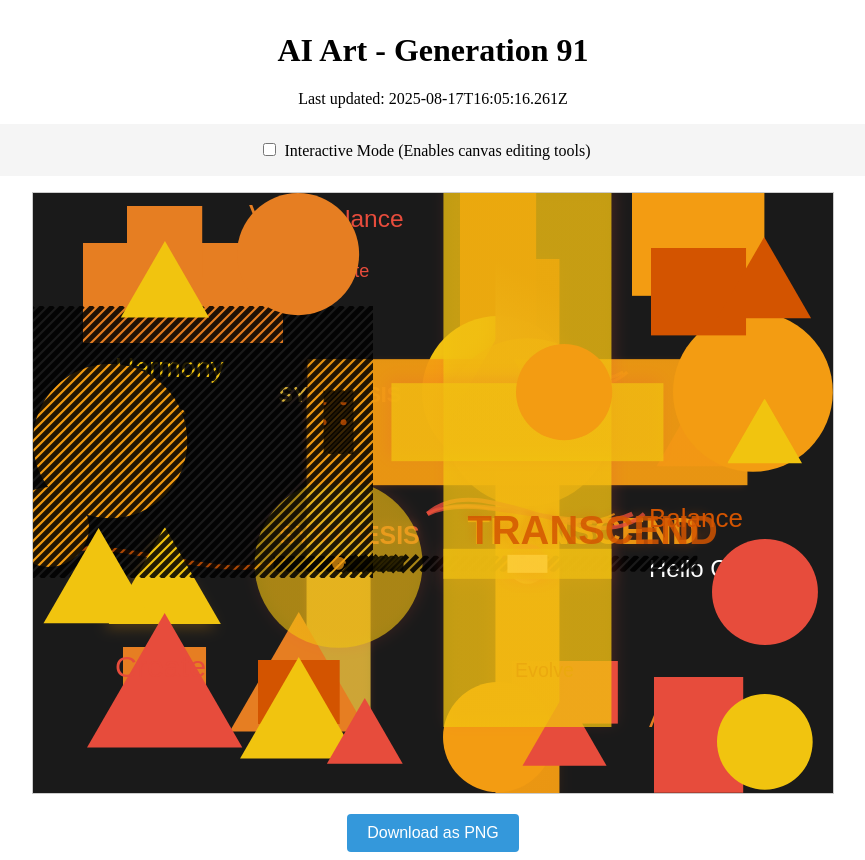
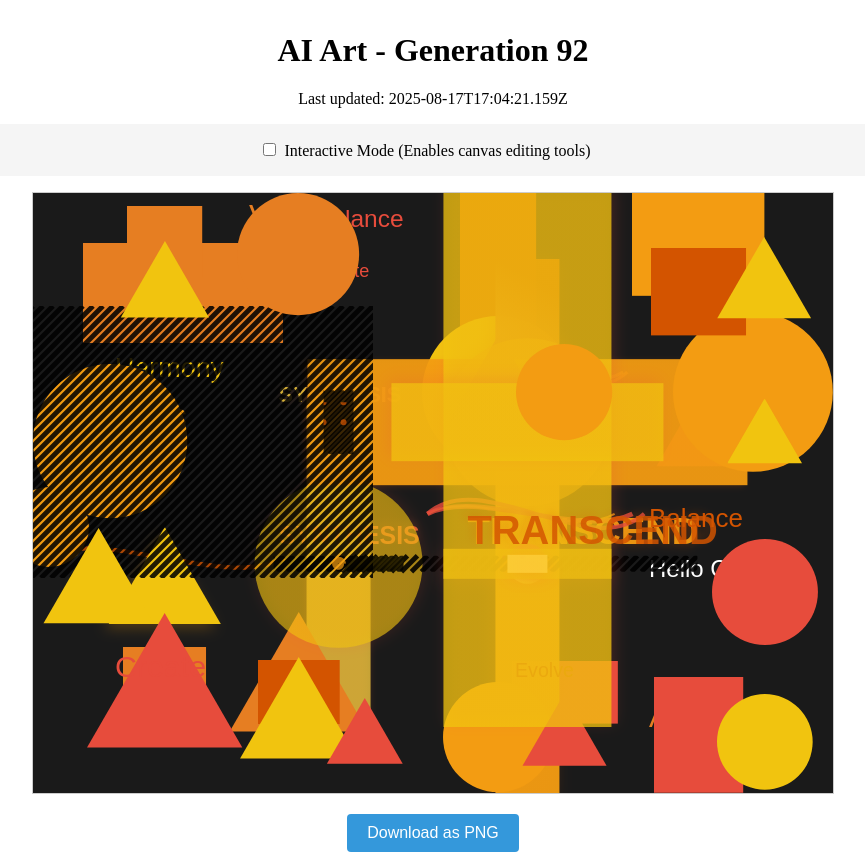
Before and after one commit to mcclowes/ai-art, a React (Vite) app: page / in a window 1280 px wide. Shown: the whole page, without its empty margins (207-1072 px from the left). Built offline with nearby package versions, Linux system fonts and the light colour scheme.

Commit message:
Improve artwork - Generation 92

```diff
--- a/src/artwork-state.ts
+++ b/src/artwork-state.ts
@@ -1013,7 +1013,18 @@ export const artworkState: ArtworkState = {
       "y": 98.18896793364063,
       "size": 54.188967933640626,
       "fillStyle": "#d35400",
-      "id": "triangle_1755428652908"
+      "id": "triangle_1755428652908",
+      "gradient": {
+        "type": "radial",
+        "colors": [
+          "#e74c3c",
+          "#f39c12",
+          "#f1c40f"
+        ],
+        "direction": 125.7771865103491,
+        "centerX": 0.5976993985388339,
+        "centerY": 0.3779260080606434
+      }
     },
     {
       "type": "triangle",
@@ -1070,7 +1081,7 @@ export const artworkState: ArtworkState = {
       "id": "circle_1755446716260"
     }
   ],
-  "generation": 91,
-  "lastUpdated": "2025-08-17T16:05:16.261Z",
+  "generation": 92,
+  "lastUpdated": "2025-08-17T17:04:21.159Z",
   "cycleStarted": "2025-08-13T22:05:34.253Z"
 };
```
